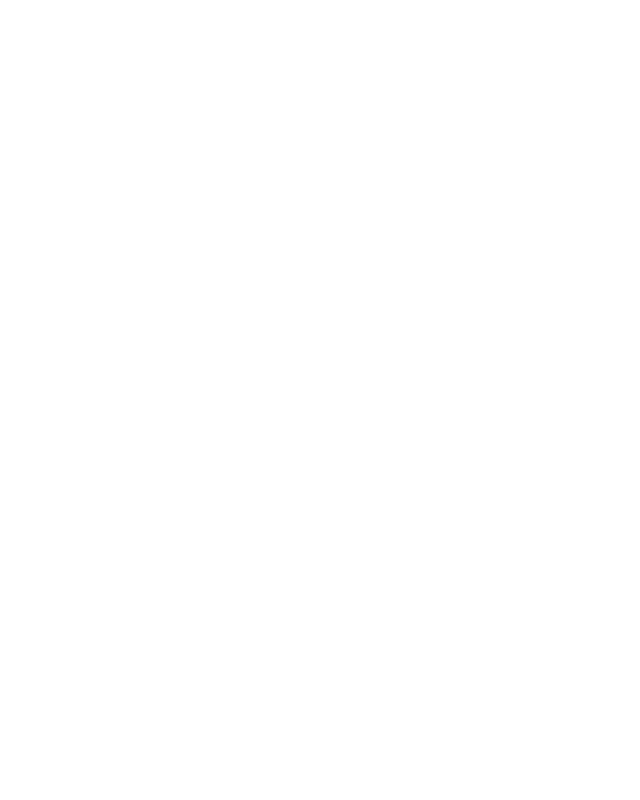
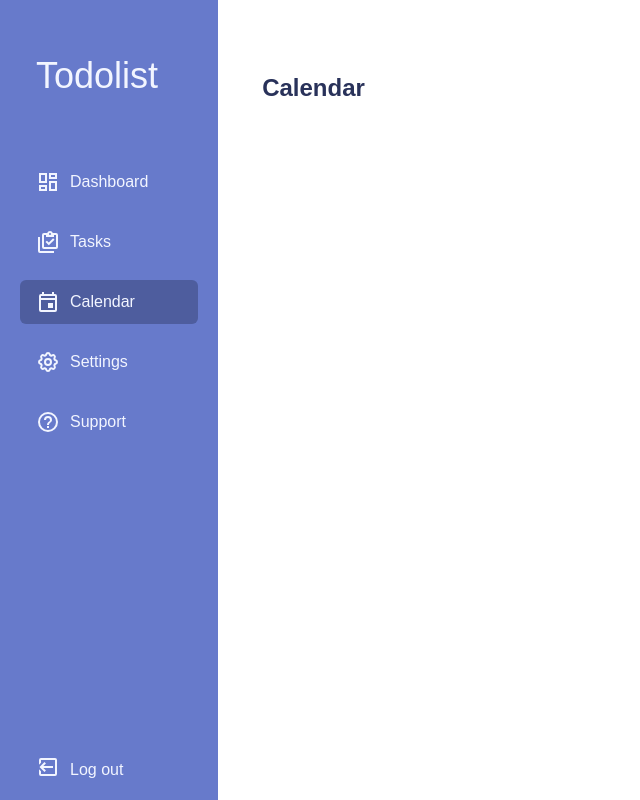
Before and after one commit to Beth-Taiwo/todolist, a Nuxt app: page /calendar in a window 1280 px wide. Before the commit this address had no page. Shown: the whole page, without its empty margins (0-640 px from the left). Built offline with nearby package versions, Linux system fonts and the light colour scheme; a web font is replaced by a local one.

Commit message:
WIP: calendar page

```diff
--- /dev/null
+++ b/pages/calendar.vue
@@ -0,0 +1,16 @@
+<template>
+  <div class="py-4 px-9 text-systemBlack">
+    <div class="mt-14 pl-2 pr-4">
+      <p class="font-black text-2xl">Calendar</p>
+    </div>
+  </div>
+</template>
+
+<script>
+export default {
+  name: 'CalendarPage',
+  layout: 'main',
+}
+</script>
+
+<style></style>
```
